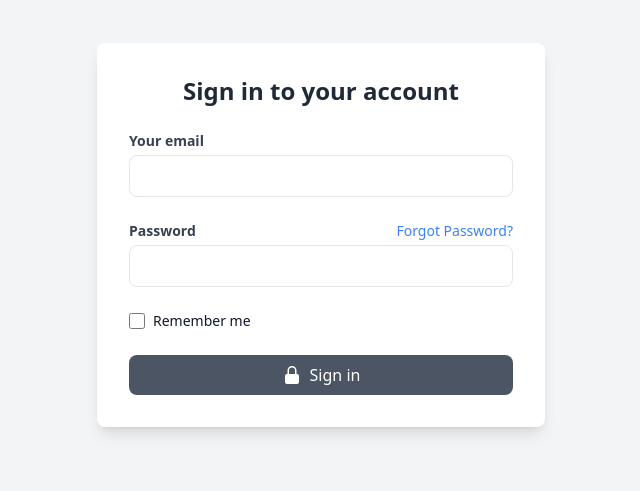
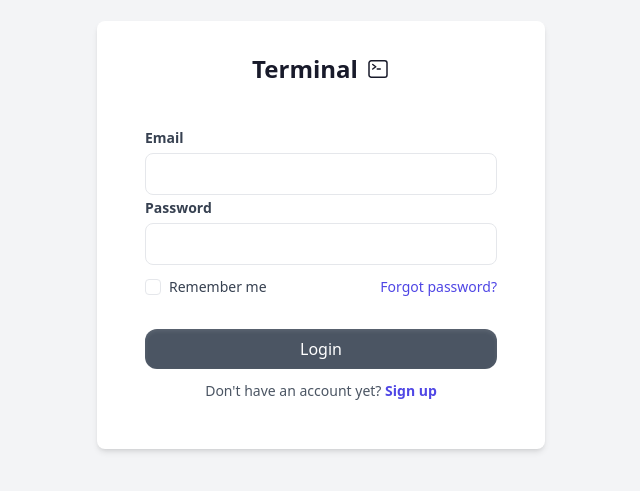
Before and after one commit to goluch/TERMINAL, a React (Vite) app in the folder Client/: page /login in a window 1280 px wide. Shown: the part 165-656 px from the top of the page, without its empty margins (319-959 px from the left). Built offline with nearby package versions, Linux system fonts and the light colour scheme.

Commit message:
Changed login form for combination of headless ui components

```diff
--- /dev/null
+++ b/Client/src/components/Login/InputField.tsx
@@ -0,0 +1,52 @@
+import React, { useState } from 'react';
+import { Input, Label, Field } from '@headlessui/react';
+import clsx from 'clsx';
+
+interface InputFieldProps {
+    label: string;
+    type: string;
+    name: string;
+    value: string;
+    onChange: (e: React.ChangeEvent<HTMLInputElement>) => void;
+}
+
+const InputField: React.FC<InputFieldProps> = ({ label, type, name, value, onChange }) => {
+    const [isValid, setIsValid] = useState(true);
+
+    const validateEmail = (email: string) =>{
+        const re = /\S+@\S+\.\S+/;
+        return re.test(email);
+    }
+
+    const validatePassword = (password: string) =>{
+        return password.length >= 8 && /[A-Z]/.test(password) && /[0-9]/.test(password);
+    }
+
+    const handleChange = (e: React.ChangeEvent<HTMLInputElement>) => {
+        const value = e.target.value;
+        if (type === "email") {
+            setIsValid(validateEmail(value));
+        } else if (type === "password") {
+            setIsValid(validatePassword(value));
+        }
+        onChange(e);
+    }
+
+    return (
+        <Field>
+            <Label className="text-sm font-semibold text-gray-700">{label}</Label>
+            <Input
+                type={type}
+                name={name}
+                value={value}
+                onChange={handleChange}
+                className={clsx("w-full px-3 py-2 mt-1 border rounded-lg focus:ring focus:ring-blue-500", {
+                    "border-red-500": !isValid
+                })}
+            />
+            {!isValid && <p className="text-sm text-red-500">Invalid {label}</p>}
+        </Field>
+    );
+};
+
+export default InputField;
--- a/Client/src/components/Login/LoginForm.tsx
+++ b/Client/src/components/Login/LoginForm.tsx
@@ -1,133 +1,51 @@
 import React, { useState } from "react";
-import { LockClosedIcon } from '@heroicons/react/20/solid';
-import { Transition } from '@headlessui/react';
-import { useNavigate } from "react-router-dom";
+import TerminalBanner from "./TerminalBanner";
+import InputField from "./InputField";
+import SubmitButton from "./SubmitButton";
+import RememberMeButton from "./RememberMeButton";
 
 const LoginForm = () => {
-    const [isLoading, setIsLoading] = useState(false);
-    const [isModalOpen, setIsModalOpen] = useState(false);
-    const [modalMessage, setModalMessage] = useState("");
-    const [modalType, setModalType] = useState<"success" | "error">("success");
-    const [rememberMe, setRememberMe] = useState(false);
+    const [userData, setUserData] = useState({
+        email: "",
+        password: "",
+        rememberMe: false,
+    });
 
-    const navigate = useNavigate();
-
-    const handleSubmit = async (e: React.FormEvent<HTMLFormElement>) => {
-        e.preventDefault();
-        setIsLoading(true);
-
-        // Temporary mock response
-        const mockResponse = { success: true, token: "example-token" };
-
-        setTimeout(() => {
-            if (mockResponse.success) {
-                setIsModalOpen(true);
-                setModalMessage("You have successfully logged in!");
-                setModalType("success");
-
-                if (rememberMe) {
-                    localStorage.setItem("authToken", mockResponse.token);
-                  } else {
-                    sessionStorage.setItem("authToken", mockResponse.token);
-                  }
-
-                navigate("/");
-            } else {
-                setIsModalOpen(true);
-                setModalMessage("An error occurred. Please try again.");
-                setModalType("error");
-            }
-            setIsModalOpen(true);
-            setIsLoading(false);
-        }, 2000);
+    const handleChange = (e: React.ChangeEvent<HTMLInputElement>) => {
+        const { name, value } = e.target;
+        setUserData((prev) => ({
+            ...prev,
+            [name]: value,
+        }));
     };
 
-    const LoadingIndicator = () => (
-        <div className="flex items-center justify-center">
-          <div className="w-5 h-5 border-4 border-blue-500 border-t-transparent rounded-full animate-spin"></div>
-        </div>
-      );
+    const handleSubmit = (e: React.FormEvent<HTMLFormElement>) => {
+        e.preventDefault();
+        console.log(userData);
+    };
 
     return (
-        <>
-            <form
-                className="w-full max-w-md p-8 space-y-6 bg-white rounded-lg shadow-lg"
-                onSubmit={handleSubmit}
-            >
-                <h2 className="text-center text-2xl font-bold text-gray-800">
-                    Sign in to your account
-                </h2>
-                <div>
-                    <label htmlFor="email" className="block text-sm font-semibold text-gray-700">
-                        Your email
-                    </label>
-                    <input
-                        id="email"
+        <div className="bg-white p-8 rounded-lg shadow-md w-full max-w-md">
+            <TerminalBanner />
+            <form onSubmit={handleSubmit} className="max-w-md mx-auto p-4">
+                <InputField
                     name="email"
                     type="email"
-                        required
-                        className="w-full px-3 py-2 mt-1 border rounded-lg focus:ring focus:ring-blue-500"
+                    label="Email"
+                    value={userData.email}
+                    onChange={handleChange}
                 />
-                </div>
-                <div>
-                    <div className="flex justify-between items-center">
-                        <label htmlFor="password" className="block text-sm font-semibold text-gray-700">
-                            Password
-                        </label>
-                        <a href="#" className="text-sm text-blue-500 hover:underline">
-                            Forgot Password?
-                        </a>
-                    </div>
-                    <input
-                        id="password"
+                <InputField
                 name="password"
                 type="password"
-                        required
-                        className="w-full px-3 py-2 mt-1 border rounded-lg focus:ring focus:ring-blue-500"
+                label="Password"
+                value={userData.password}
+                onChange={handleChange}
                 />
+                <RememberMeButton />
+                <SubmitButton label="Login" />
+            </form>
         </div>
-                <div className="flex items-center">
-                        <input
-                            id="remember-me"
-                            name="remember-me"
-                            type="checkbox"
-                            className="h-4 w-4 text-blue-600 focus:ring-blue-500 border-gray-300 rounded"
-                            checked={rememberMe}
-                            onChange={(e) => setRememberMe(e.target.checked)}
-                        />
-                        <label htmlFor="remember-me" className="ml-2 block text-sm text-gray-900">
-                            Remember me
-                        </label>
-                    </div>
-                <button
-                    className={`flex w-full items-center justify-center px-4 py-2 text-white bg-gray-600 rounded-lg ${
-                        isLoading ? 'opacity-50 cursor-not-allowed' : ''
-                      }`}
-                      disabled={isLoading}
-                    >
-                   {isLoading ? <LoadingIndicator /> : <LockClosedIcon className="w-5 h-5 mr-2" />}
-                   {isLoading ? 'Loading...' : 'Sign in'}
-                </button>
-            </form>
-
-            <Transition
-                show={isModalOpen}
-                enter="transition ease-out duration-300"
-                enterFrom="transform opacity-0 translate-y-[-50px]"
-                enterTo="transform opacity-100 translate-y-0"
-                leave="transition ease-in duration-300"
-                leaveFrom="transform opacity-100 translate-y-0"
-                leaveTo="transform opacity-0 translate-y-[-50px]"
-            >
-                <div
-                className={`fixed top-4 left-1/2 transform -translate-x-1/2 z-50 w-96 p-4 rounded-lg shadow-lg ${
-                    modalType === "success" ? "bg-green-500 text-white" : "bg-red-500 text-white"
-                }`}
-                >
-                <p className="text-center">{modalMessage}</p>
-                </div>
-            </Transition>
-        </>
     )
 };
 
--- /dev/null
+++ b/Client/src/components/Login/RememberMeButton.tsx
@@ -0,0 +1,34 @@
+import { useState } from "react";
+import { Checkbox, Field, Label } from "@headlessui/react";
+
+const RememberMeButton = () => {
+  const [enabled, setEnabled] = useState(false);
+
+  return (
+    <div className="flex items-center justify-between w-full">
+        <Field className="flex items-center gap-2 mt-3">
+        <Checkbox
+            checked={enabled}
+            onChange={setEnabled}
+            className="group block size-4 rounded border bg-white data-[checked]:bg-blue-500"
+            >
+            <svg className="stroke-white opacity-0 group-data-[checked]:opacity-100" viewBox="0 0 14 14" fill="none">
+                <path d="M3 8L6 11L11 3.5" strokeWidth={2} strokeLinecap="round" strokeLinejoin="round" />
+            </svg>
+        </Checkbox>
+        <Label className="text-sm font-medium text-gray-700">Remember me</Label>
+        </Field>
+
+        <div className="text-sm mt-3">
+            <a
+            href="#"
+            className="font-medium text-indigo-600 hover:text-indigo-500"
+            >
+            Forgot password?
+            </a>
+        </div>
+    </div>
+  );
+};
+
+export default RememberMeButton;
--- /dev/null
+++ b/Client/src/components/Login/SubmitButton.tsx
@@ -0,0 +1,28 @@
+import { Button } from '@headlessui/react';
+
+interface SubmitButtonProps {
+  label: string;
+}
+
+const SubmitButton = ({ label }: SubmitButtonProps) => (
+  <div className="w-full">
+    <Button
+      type="submit"
+      className="mt-8 w-full inline-flex items-center justify-center gap-2 rounded-xl bg-gray-600 py-2 px-4 text-base font-medium text-white shadow-inner shadow-white/10 hover:bg-gray-500 focus:outline-none focus:ring-2 focus:ring-gray-400 focus:ring-offset-2"
+    >
+      {label}
+    </Button>
+
+    <div className="text-sm mt-3 text-center">
+      <span className="text-gray-600">Don't have an account yet? </span>
+      <a
+        href="#"
+        className="font-semibold text-indigo-600 hover:text-indigo-500"
+      >
+        Sign up
+      </a>
+    </div>
+  </div>
+);
+
+export default SubmitButton;
--- /dev/null
+++ b/Client/src/components/Login/TerminalBanner.tsx
@@ -0,0 +1,10 @@
+import { CommandLineIcon } from '@heroicons/react/24/outline';
+
+const TerminalBanner = () => (
+  <div className="flex items-center justify-center space-x-2 mb-6">
+    <p className="text-2xl font-semibold">Terminal</p>
+    <CommandLineIcon className="h-6 w-6" />
+  </div>
+);
+
+export default TerminalBanner;
```
Lines whose indentation alone changed are shown as unchanged.
